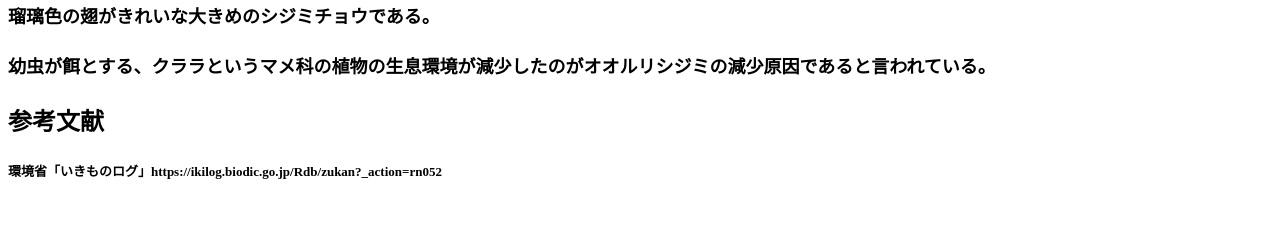
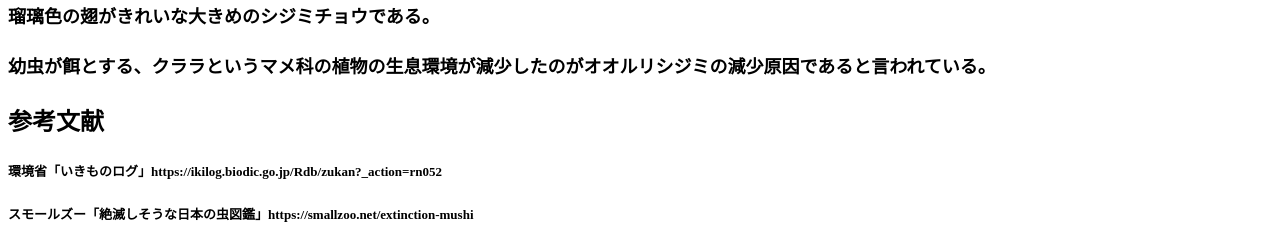
Before and after one commit to musashi0308/musashi, a plain HTML site: page index.html in a window 1280 px wide. Shown: the part 549-800 px from the top of the page. Drawn offline with Linux system fonts and the light colour scheme.

Commit message:
Update index.html

```diff
--- a/index.html
+++ b/index.html
@@ -5,4 +5,5 @@
 <p><font size="4">瑠璃色の翅がきれいな大きめのシジミチョウである。</font></p>
 <p><font size="4">幼虫が餌とする、クララというマメ科の植物の生息環境が減少したのがオオルリシジミの減少原因であると言われている。</font></p>
 <p>参考文献</p>
-<font size="2">環境省「いきものログ」https://ikilog.biodic.go.jp/Rdb/zukan?_action=rn052</font>
+<p><font size="2">環境省「いきものログ」<a>https://ikilog.biodic.go.jp/Rdb/zukan?_action=rn052</font><a></p>
+<p><font size="2">スモールズー「絶滅しそうな日本の虫図鑑」<a>https://smallzoo.net/extinction-mushi<a></font></p>
```
